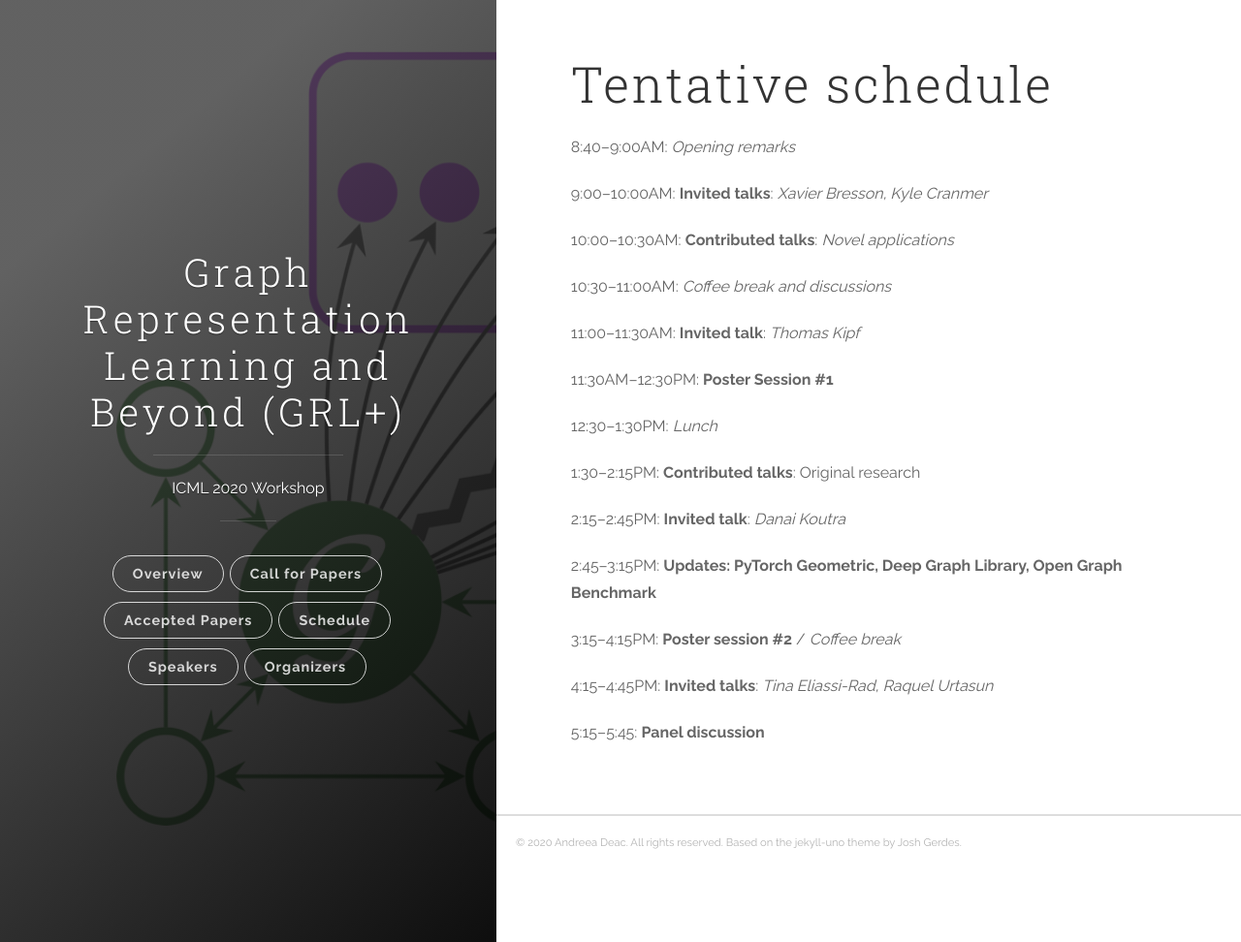
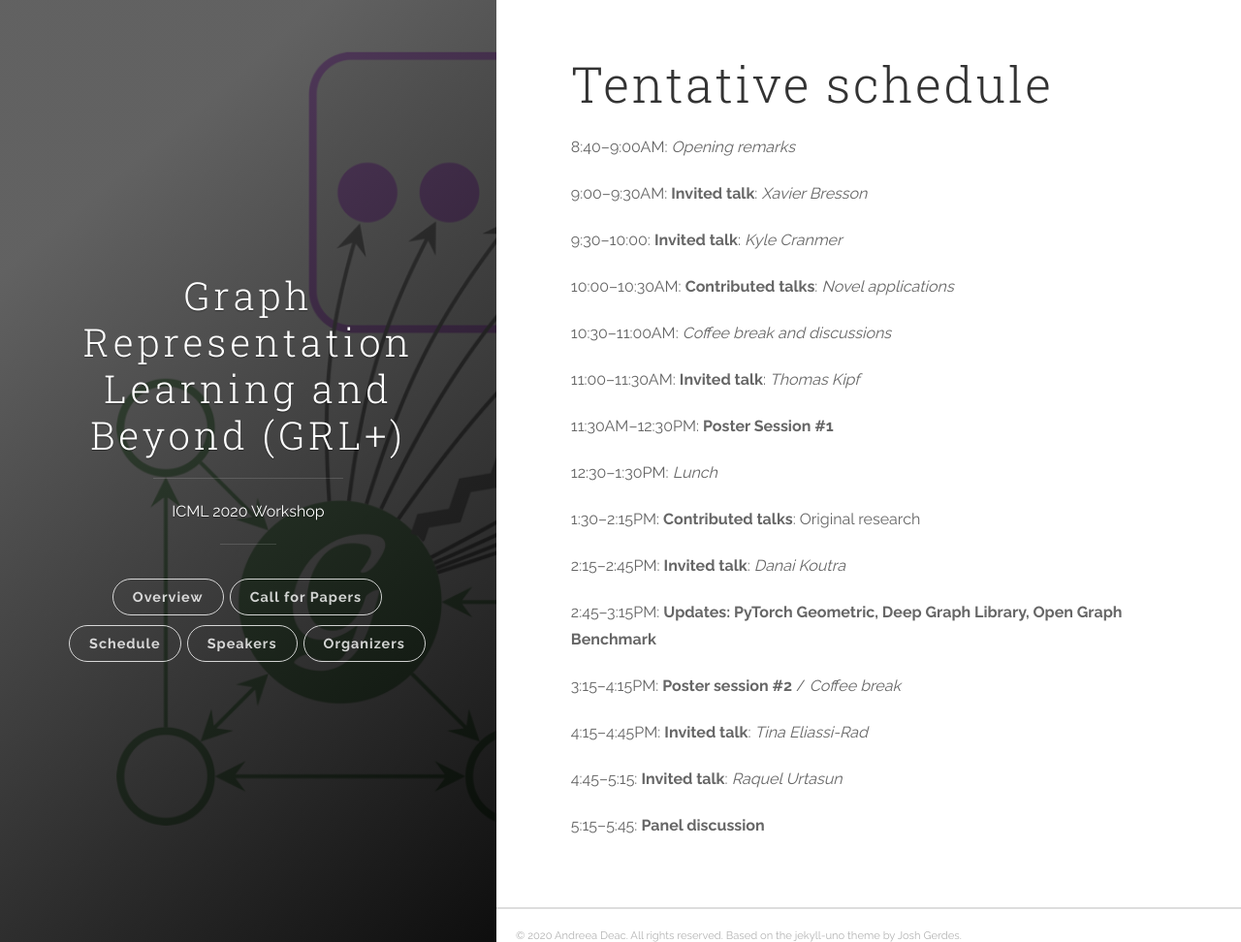
Before and after one commit to grlplus/grlplus.github.io, a Jekyll site: the page built from schedule.md, in a window 1280 px wide and 972 px high. Shown: the whole window at 97% size. Built offline with Jekyll 4.4.1, drawn with Linux system fonts in a browser that asks for light colours.

Commit message:
Schedule format

```diff
--- a/_includes/header.html
+++ b/_includes/header.html
@@ -22,7 +22,7 @@
             <ul class="navigation">
               <li class="navigation__item"><a href="{{ site.baseurl }}/overview" title="overview" class="blog-button">Overview</a></li>
               <li class="navigation__item"><a href="{{ site.baseurl }}/cfp" title="cfp" class="blog-button">Call for Papers</a></li>
-              <li class="navigation__item"><a href="{{ site.baseurl }}/papers" title="accepted papers" class="blog-button">Accepted Papers</a></li>
+              <!--li class="navigation__item"><a href="{{ site.baseurl }}/papers" title="accepted papers" class="blog-button">Accepted Papers</a></li><--!>
               <li class="navigation__item"><a href="{{ site.baseurl }}/schedule" title="schedule" class="blog-button"><b>Schedule</b></a></li>
               <li class="navigation__item"><a href="{{ site.baseurl }}/speakers" title="speakers" class="blog-button">Speakers</a></li>
               <li class="navigation__item"><a href="{{ site.baseurl }}/organizers" title="organizers" class="blog-button">Organizers</a></li>
--- a/schedule.md
+++ b/schedule.md
@@ -6,7 +6,9 @@ permalink: /schedule/
 
 8:40--9:00AM: *Opening remarks*
 
-9:00--10:00AM: **Invited talks**: *Xavier Bresson, Kyle Cranmer*
+9:00--9:30AM: **Invited talk**: *Xavier Bresson*
+
+9:30--10:00: **Invited talk**: *Kyle Cranmer*
 
 10:00--10:30AM: **Contributed talks**: *Novel applications*
 
@@ -26,6 +28,8 @@ permalink: /schedule/
 
 3:15--4:15PM: **Poster session #2** / *Coffee break*
 
-4:15--4:45PM: **Invited talks**: *Tina Eliassi-Rad, Raquel Urtasun*
+4:15--4:45PM: **Invited talk**: *Tina Eliassi-Rad*
+
+4:45--5:15: **Invited talk**: *Raquel Urtasun*
 
 5:15--5:45: **Panel discussion**
```
